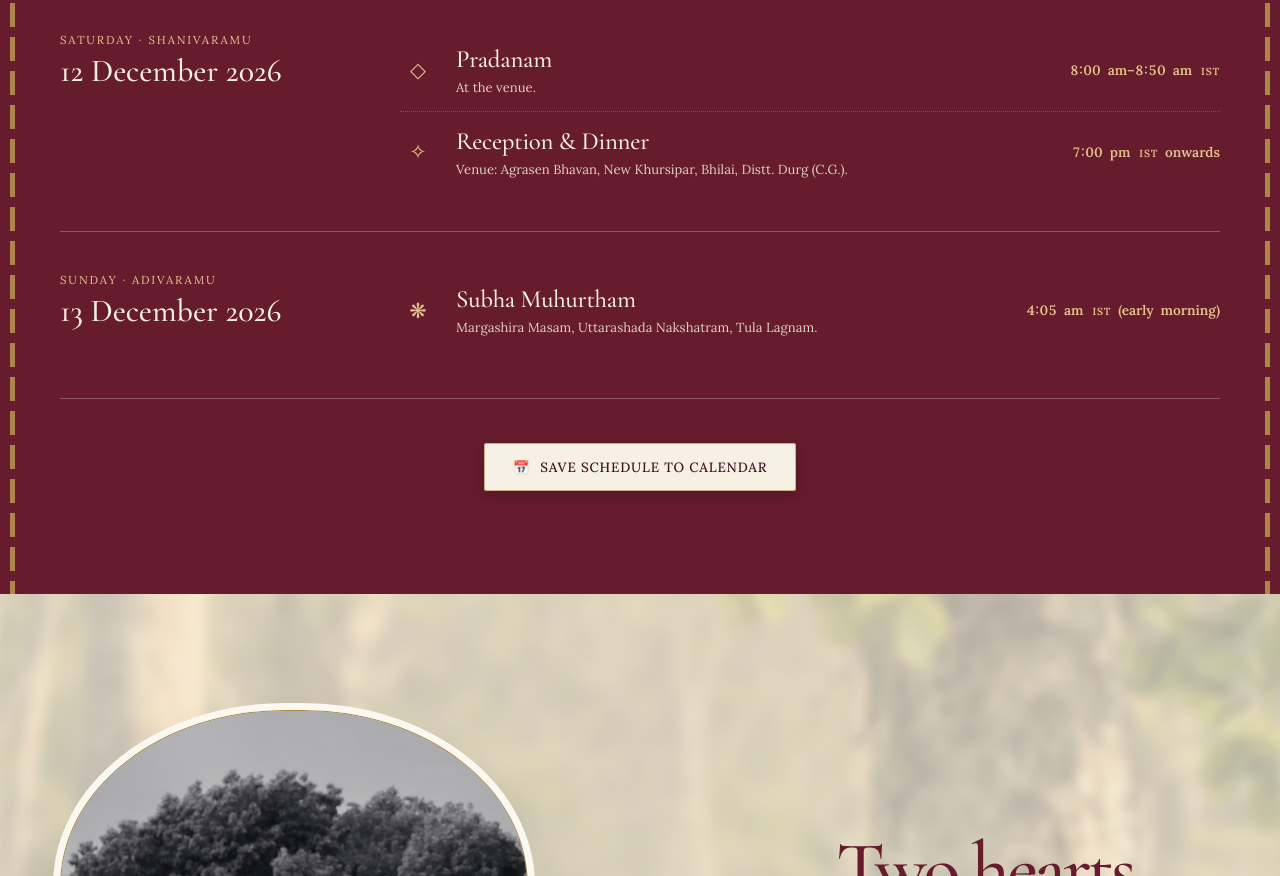
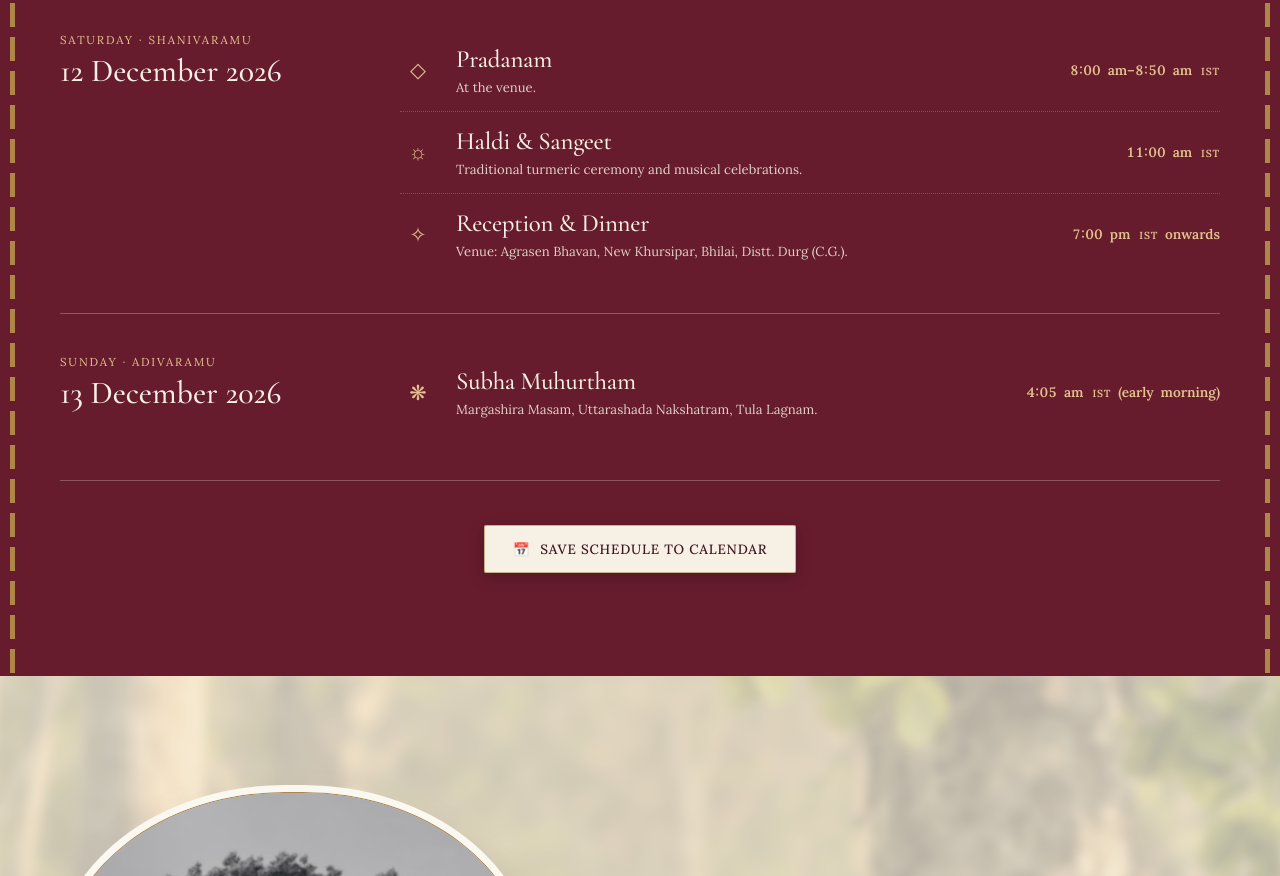
Before and after one commit to CodeSculpt-RG/Poojitha-sunil, a Next.js app: page / in a window 1280 px wide. Shown: the part 3080-3956 px from the top of the page. Built offline with nearby package versions, Linux system fonts and the light colour scheme; a web font is replaced by a local one.

Commit message:
feat(schedule): add Haldi & Sangeet event on 12th December

```diff
--- a/src/components/InvitationExperience.tsx
+++ b/src/components/InvitationExperience.tsx
@@ -18,6 +18,7 @@ const EVENT_SYMBOLS: Record<string, string> = {
   rata: "✦",
   pradanam: "◇",
   haldi: "☼",
+  "haldi-sangeet": "☼",
   barat: "♘",
   reception: "✧",
   muhurtham: "❋",
@@ -551,7 +552,7 @@ function Schedule() {
                 key={event.id}
               >
                 <span className="schedule__symbol" aria-hidden="true">
-                  {EVENT_SYMBOLS[event.id]}
+                  {EVENT_SYMBOLS[event.id] || "✦"}
                 </span>
                 <div className="schedule__details">
                   <h4>{event.label}</h4>
--- a/src/data/invitation.ts
+++ b/src/data/invitation.ts
@@ -55,6 +55,14 @@ export const invitation = {
       end: "08:50",
     },
     {
+      id: "haldi",
+      date: "2026-12-12",
+      label: "Haldi & Sangeet",
+      description: "Traditional turmeric ceremony and musical celebrations.",
+      start: "11:00",
+      featured: true,
+    },
+    {
       id: "reception",
       date: "2026-12-12",
       label: "Reception & Dinner",
```
